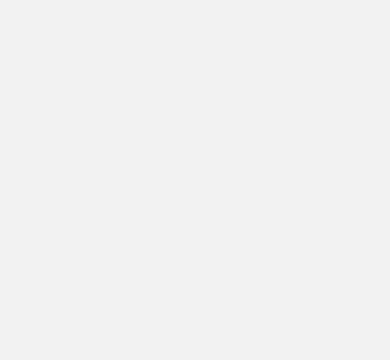
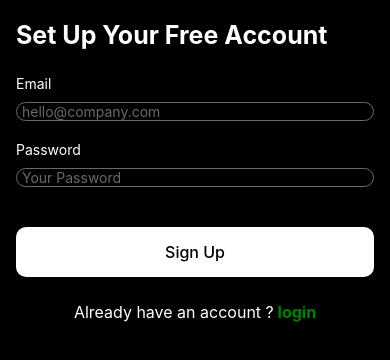
Before and after one commit to preyeopudu/TodoTask, a React Native app: screen /signup in a window 390 px wide. Shown: the top 360 px of the page. Built offline with nearby package versions, Linux system fonts and the light colour scheme.

Commit message:
sign in screen built

```diff
--- /dev/null
+++ b/src/components/AppView.tsx
@@ -0,0 +1,26 @@
+import React, {ReactNode} from 'react';
+import {View, StyleSheet, StatusBar} from 'react-native';
+
+interface AppViewProps {
+  children: ReactNode;
+}
+
+const AppView = ({children}: AppViewProps): JSX.Element => {
+  return (
+    <View style={styles.container}>
+      <StatusBar />
+      {children}
+    </View>
+  );
+};
+
+const styles = StyleSheet.create({
+  container: {
+    flex: 1,
+    backgroundColor: '#000',
+    paddingHorizontal: 16,
+    paddingTop: StatusBar.currentHeight,
+  },
+});
+
+export default AppView;
--- /dev/null
+++ b/src/components/AuthBottom.tsx
@@ -0,0 +1,29 @@
+/* eslint-disable react/react-in-jsx-scope */
+import {View, Text, StyleSheet} from 'react-native';
+
+interface AuthBottomProps {
+  question?: string;
+  click?: string;
+  onPress?: () => void;
+}
+const AuthBottom = ({click, question, onPress}: AuthBottomProps) => {
+  return (
+    <View style={styles.container}>
+      <Text style={styles.question}>
+        {question} {''}?
+        <Text onPress={onPress} style={styles.click}>
+          {' '}
+          {click}
+        </Text>
+      </Text>
+    </View>
+  );
+};
+
+const styles = StyleSheet.create({
+  container: {marginVertical: 10},
+  question: {color: '#fff', textAlign: 'center', fontSize: 16},
+  click: {color: 'green', fontWeight: '700'},
+});
+
+export default AuthBottom;
--- /dev/null
+++ b/src/components/FormButton.tsx
@@ -0,0 +1,39 @@
+/* eslint-disable react/react-in-jsx-scope */
+import {
+  TouchableOpacity,
+  Text,
+  StyleSheet,
+  TouchableOpacityProps,
+} from 'react-native';
+
+interface FormButtonProps extends TouchableOpacityProps {
+  onPress?: () => void;
+  label?: string;
+}
+const FormButton = ({onPress, label = 'submit'}: FormButtonProps) => {
+  return (
+    <TouchableOpacity
+      activeOpacity={0.6}
+      onPress={onPress}
+      style={style.container}>
+      <Text style={style.text}>{label}</Text>
+    </TouchableOpacity>
+  );
+};
+
+const style = StyleSheet.create({
+  container: {
+    backgroundColor: '#fff',
+    paddingVertical: 15,
+    borderRadius: 10,
+    marginVertical: 15,
+  },
+  text: {
+    color: '#000',
+    textAlign: 'center',
+    textTransform: 'capitalize',
+    fontWeight: '500',
+    fontSize: 16,
+  },
+});
+export default FormButton;
--- /dev/null
+++ b/src/components/FormInput.tsx
@@ -0,0 +1,62 @@
+/* eslint-disable react/react-in-jsx-scope */
+import {
+  View,
+  TextInput,
+  TextInputProps,
+  StyleSheet,
+  KeyboardTypeOptions,
+  Text,
+} from 'react-native';
+
+interface FormInputProps extends TextInputProps {
+  onChangeText?: (text: string) => void;
+  placeholder?: string;
+  secureTextEntry?: boolean;
+  keyboardType?: KeyboardTypeOptions;
+  label?: string;
+}
+
+const FormInput: React.FC<FormInputProps> = ({
+  onChangeText,
+  placeholder,
+  secureTextEntry,
+  keyboardType,
+  label,
+}) => {
+  return (
+    <View style={style.container}>
+      <Text style={style.label}>{label}</Text>
+      <View style={style.inputContainer}>
+        <TextInput
+          secureTextEntry={secureTextEntry}
+          onChangeText={onChangeText}
+          placeholder={placeholder}
+          style={style.input}
+          placeholderTextColor="#696969"
+          keyboardType={keyboardType}
+        />
+      </View>
+    </View>
+  );
+};
+
+const style = StyleSheet.create({
+  label: {
+    color: '#fff',
+    textTransform: 'capitalize',
+  },
+  container: {
+    marginVertical: 5,
+  },
+  inputContainer: {
+    marginVertical: 10,
+    borderWidth: 1,
+    paddingHorizontal: 5,
+    borderRadius: 10,
+    borderColor: '#696969',
+  },
+  input: {
+    color: '#fff',
+  },
+});
+export default FormInput;
--- /dev/null
+++ b/src/components/Headings.tsx
@@ -0,0 +1,23 @@
+/* eslint-disable react/react-in-jsx-scope */
+import {Text, StyleSheet} from 'react-native';
+
+interface HeadingProps {
+  title?: string;
+}
+
+const Heading = ({title}: HeadingProps) => {
+  return <Text style={styles.headingStyle}>{title}</Text>;
+};
+
+const styles = StyleSheet.create({
+  headingStyle: {
+    fontSize: 25,
+    fontWeight: 'bold',
+    color: '#fff',
+    marginBottom: 10,
+    marginTop: 20,
+    textTransform: 'capitalize',
+  },
+});
+
+export default Heading;
--- a/src/pages/AuthPages/SignUpPage.tsx
+++ b/src/pages/AuthPages/SignUpPage.tsx
@@ -1,7 +1,42 @@
-import {View} from 'react-native';
+/* eslint-disable react/react-in-jsx-scope */
+import {View, StyleSheet} from 'react-native';
+import FormInput from '../../components/FormInput';
+import FormButton from '../../components/FormButton';
+import Heading from '../../components/Headings';
+import AppView from '../../components/AppView';
+import AuthBottom from '../../components/AuthBottom';
+import {useNavigation, NavigationProp} from '@react-navigation/native';
+const SignUpPage = () => {
+  const {navigate} = useNavigation<NavigationProp<Record<string, unknown>>>();
+  return (
+    <AppView>
+      <View style={styles.container}>
+        <Heading title="Set up your free account" />
+        <View style={styles.formContainer}>
+          <FormInput label="Email" placeholder="hello@company.com" />
+          <FormInput
+            label="password"
+            secureTextEntry={true}
+            placeholder="Your Password"
+          />
+        </View>
 
-const SignUpPage = () => {
-  return <View></View>;
+        <FormButton label="Sign Up" />
+        <AuthBottom
+          onPress={() => navigate('signin')}
+          question="Already have an account"
+          click="login"
+        />
+      </View>
+    </AppView>
+  );
 };
 
 export default SignUpPage;
+
+const styles = StyleSheet.create({
+  container: {},
+  formContainer: {
+    marginVertical: 10,
+  },
+});
```
